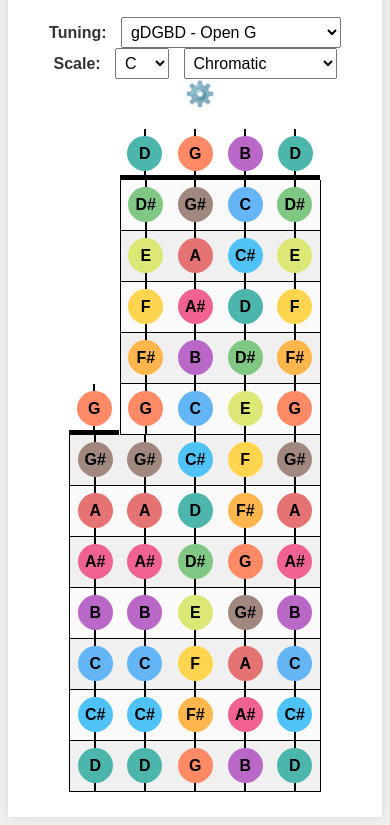
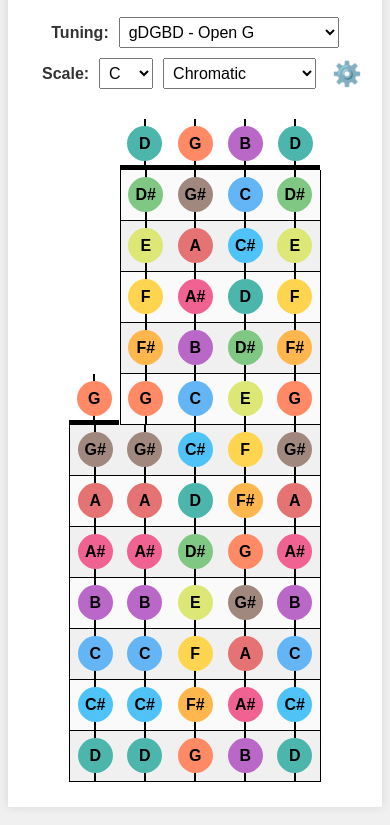
Before and after one commit to oleyb/banjo-fretboard-visualizer, a website built with Vite: page index.html in a window 390 px wide. Shown: the part 75-900 px from the top of the page. Built offline with nearby package versions, Linux system fonts and the light colour scheme.

Commit message:
fix mobile formatting.

```diff
--- a/index.html
+++ b/index.html
@@ -4,19 +4,22 @@
     <meta charset="UTF-8">
     <meta name="viewport" content="width=device-width, initial-scale=1.0">
     <title>Banjo Fretboard Visualizer</title>
-    <link rel="stylesheet" href="/src/styles.css">
+    <link rel="stylesheet" href="src/styles.css">
 </head>
 <body>
     <div class="container">
         <h1>Banjo Fretboard Visualizer</h1>
         <div class="controls">
-            <label for="tuning">Tuning:</label>
-            <select id="tuning"></select>
-
-            <label for="scaleNote">Scale:</label>
-            <select id="scaleNote"></select>
-            <select id="scaleType"></select>
-            <button id="toggleOptions" class="gear-button">⚙️</button>
+            <div class="row">
+                <label for="tuning">Tuning:</label>
+                <select id="tuning"></select>
+            </div>
+            <div class="row">
+                <label for="scaleNote" class="scale-label">Scale:</label>
+                <select id="scaleNote"></select>
+                <select id="scaleType"></select>
+                <button id="toggleOptions" class="gear-button">⚙️</button>
+            </div>
         </div>
 
         <div class="extra-options">
@@ -32,6 +35,6 @@
 
         <div id="fretboard"></div>
     </div>
-    <script type="module" src="/src/main.js"></script>
+    <script type="module" src="src/main.js"></script>
 </body>
 </html>
--- a/src/styles.css
+++ b/src/styles.css
@@ -21,6 +21,15 @@ h1 {
 .controls {
   margin-bottom: 20px;
   text-align: center;
+  display: flex;
+  flex-wrap: wrap;
+  justify-content: center;
+}
+
+.controls .row {
+  display: flex;
+  align-items: center; /* Center items vertically */
+  margin-bottom: 10px;
 }
 
 .controls label {
@@ -164,3 +173,18 @@ h1 {
 .disable-colors .note {
   background-color: #d8d8d8 !important; /* Grey */
 }
+
+@media (max-width: 600px) {
+  .controls {
+    flex-direction: column;
+  }
+
+  .controls .row {
+    width: 100%;
+    justify-content: center;
+  }
+}
+
+.scale-label {
+  margin-left: 20px; /* Add margin to the scale label */
+}
```
Also changed, not shown: dist/assets/main-2gS0lvw3.css (added), dist/assets/main-B9AA_zZj.css (deleted), dist/assets/main-YjE8GvAd.js (renamed from dist/assets/main-BO_DHMaO.js), dist/index.html.
